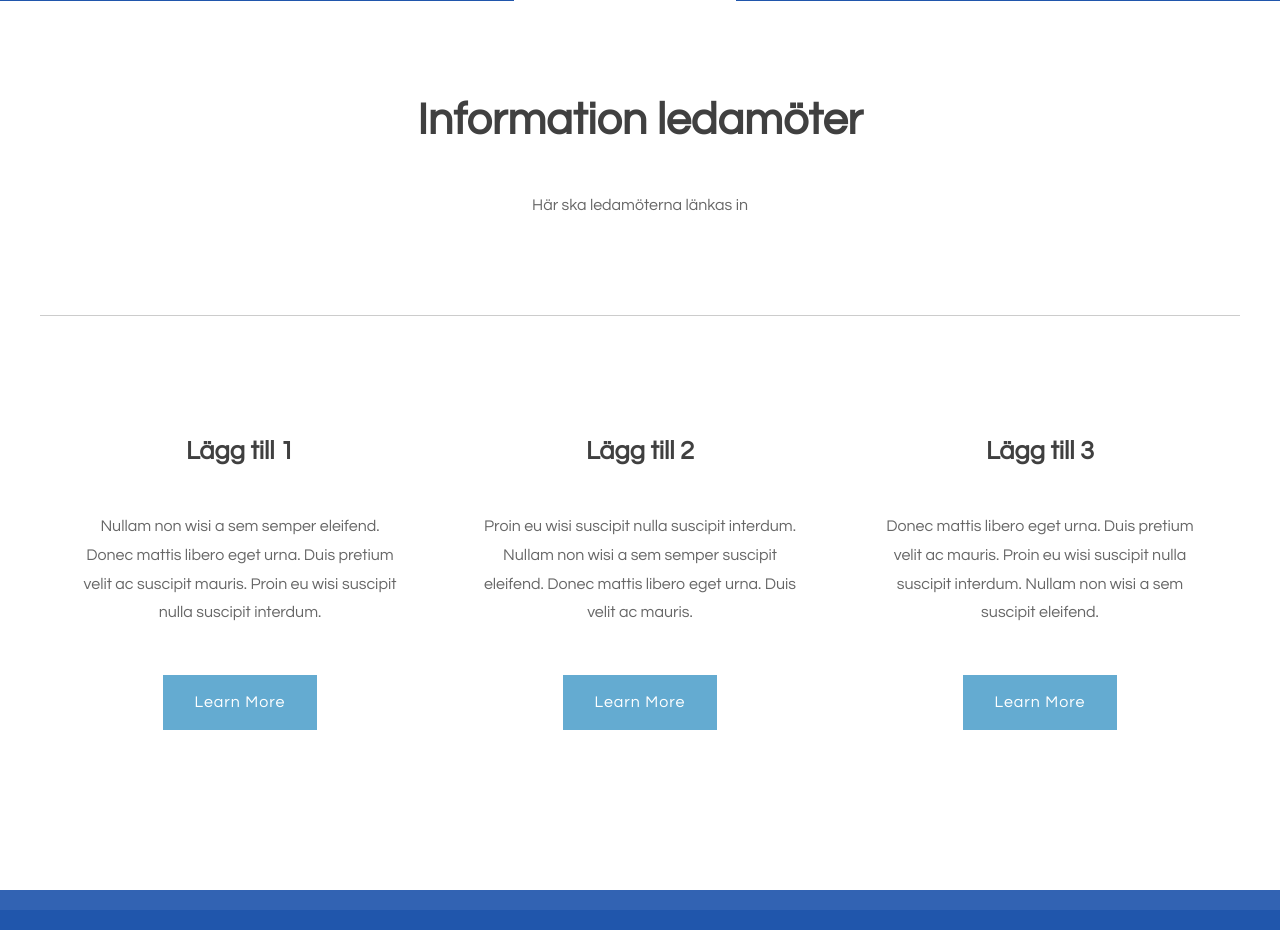
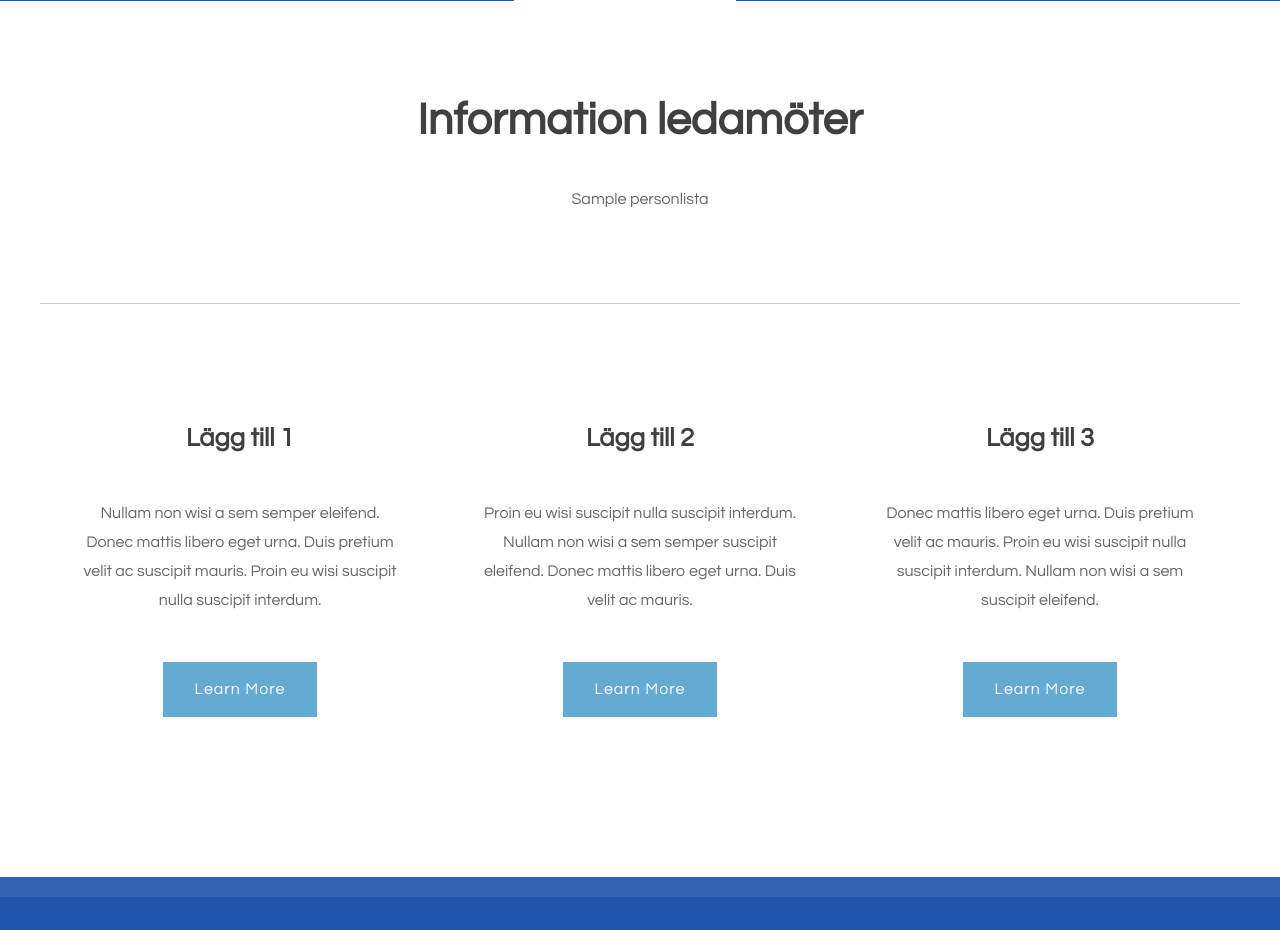
Before and after one commit to elinfeldborg/Riksdagen, a Flask app: template templates/members.html in a window 1280 px wide. Shown: the part 343-1273 px from the top of the page. Run offline with Flask 2, Linux system fonts and the light colour scheme; the template is opened without the code that fills it: most values are stand-ins (such as "Sample title", 1, 10 or a date in 2020).

Commit message:
Visar Moderaterna på /medlem

```diff
--- a/app.py
+++ b/app.py
@@ -1,5 +1,6 @@
-from flask import Flask, render_template, json
+from flask import Flask, render_template
 import requests
+import json
 
 app = Flask(__name__)
 
@@ -10,9 +11,11 @@ def index_html():
 @app.route('/members')
 def members_html():
 
-    response = requests.get("http://data.riksdagen.se/personlista/?iid=&fnamn=Matilda&enamn=Sundblom&f_ar=1992&kn=kvinna&parti=&valkrets=&rdlstatus=&org=&utformat=json&termlista=parti")
-    response.json()
-    return render_template('members.html')
+    response = requests.get("http://data.riksdagen.se/personlista/?iid=&fnamn=&enamn=&f_ar=&kn=&parti=M&valkrets=&rdlstatus=&org=&utformat=json&termlista=")
+    members = response.json()
+    print(members)
+
+    return render_template("members.html", members = members)
 
 @app.route('/contact')
 def contact_html():
--- a/templates/members.html
+++ b/templates/members.html
@@ -29,25 +29,35 @@
 <div class="wrapper">
 	<div id="welcome" class="container">
 
-<div class="title">
-	  <h2>Information ledamöter</h2>
+		<div class="title">
+		  <h2>Information ledamöter</h2>
 		</div>
-		<p>Här ska ledamöterna länkas in</p>
+
+			<ul>
+				{% for member in members %}
+					<li>{{members.personlista}}</li>
+				{% endfor %}
+			</ul>
+
 	</div>
+
 	<div id="three-column" class="container">
 		<div><span class="arrow-down"></span></div>
+
 		<div id="tbox1">
 			<div class="title">
 				<h2>Lägg till 1</h2>
 			</div>
 			<p>Nullam non wisi a sem semper eleifend. Donec mattis libero eget urna. Duis pretium velit ac suscipit mauris. Proin eu wisi suscipit nulla suscipit interdum.</p>
 			<a href="#" class="button">Learn More</a> </div>
+
 		<div id="tbox2">
 			<div class="title">
 				<h2>Lägg till 2</h2>
 			</div>
 			<p>Proin eu wisi suscipit nulla suscipit interdum. Nullam non wisi a sem semper suscipit eleifend. Donec mattis libero eget urna. Duis  velit ac mauris.</p>
 			<a href="#" class="button">Learn More</a> </div>
+
 		<div id="tbox3">
 			<div class="title">
 				<h2>Lägg till 3</h2>
@@ -56,6 +66,7 @@
 			<a href="#" class="button">Learn More</a> </div>
 	</div>
 </div>
+
 <div id="copyright">
 	<p>&copy; Skapad av Matilda Sundblom och Elin Feldborg Nielsen. </p>
 	<p>Studenter på informationsarkitekturprogrammet, Malmö Högskola </p>
```
Also changed, not shown: 1 other file.
